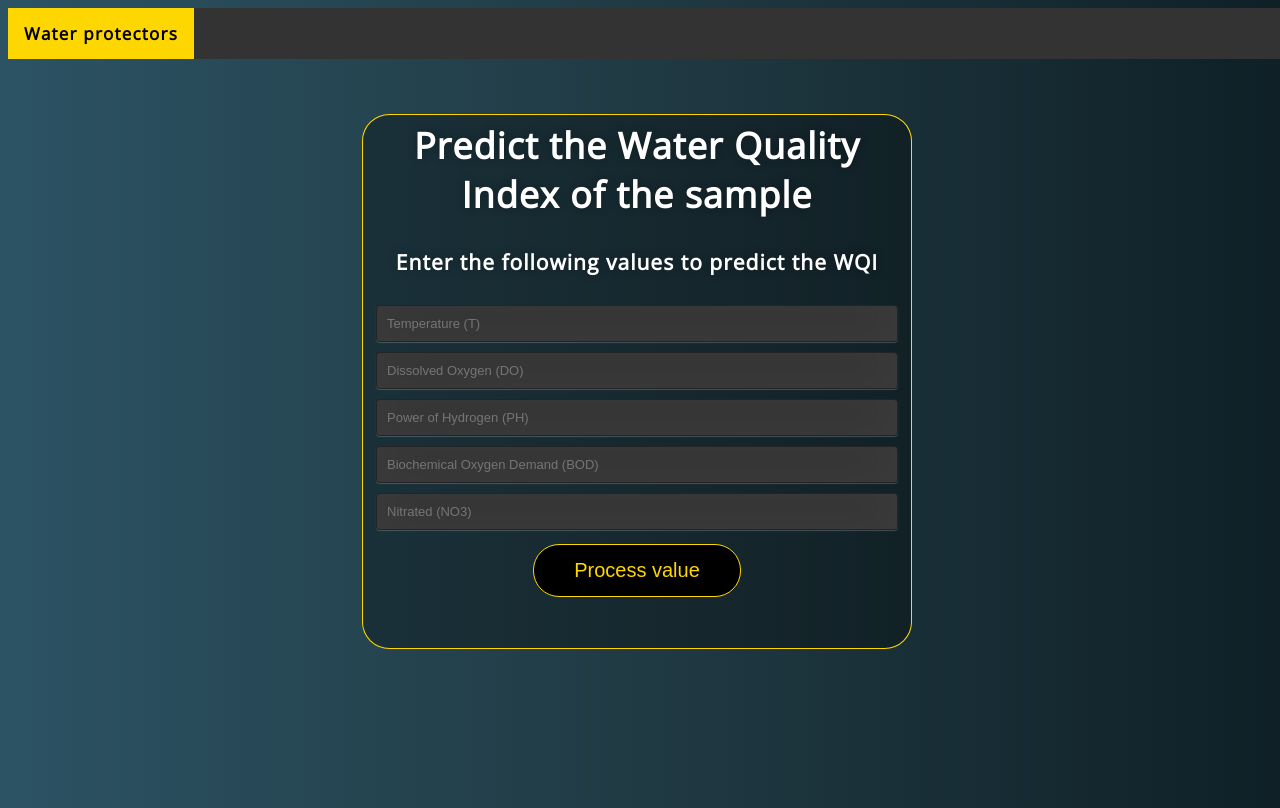
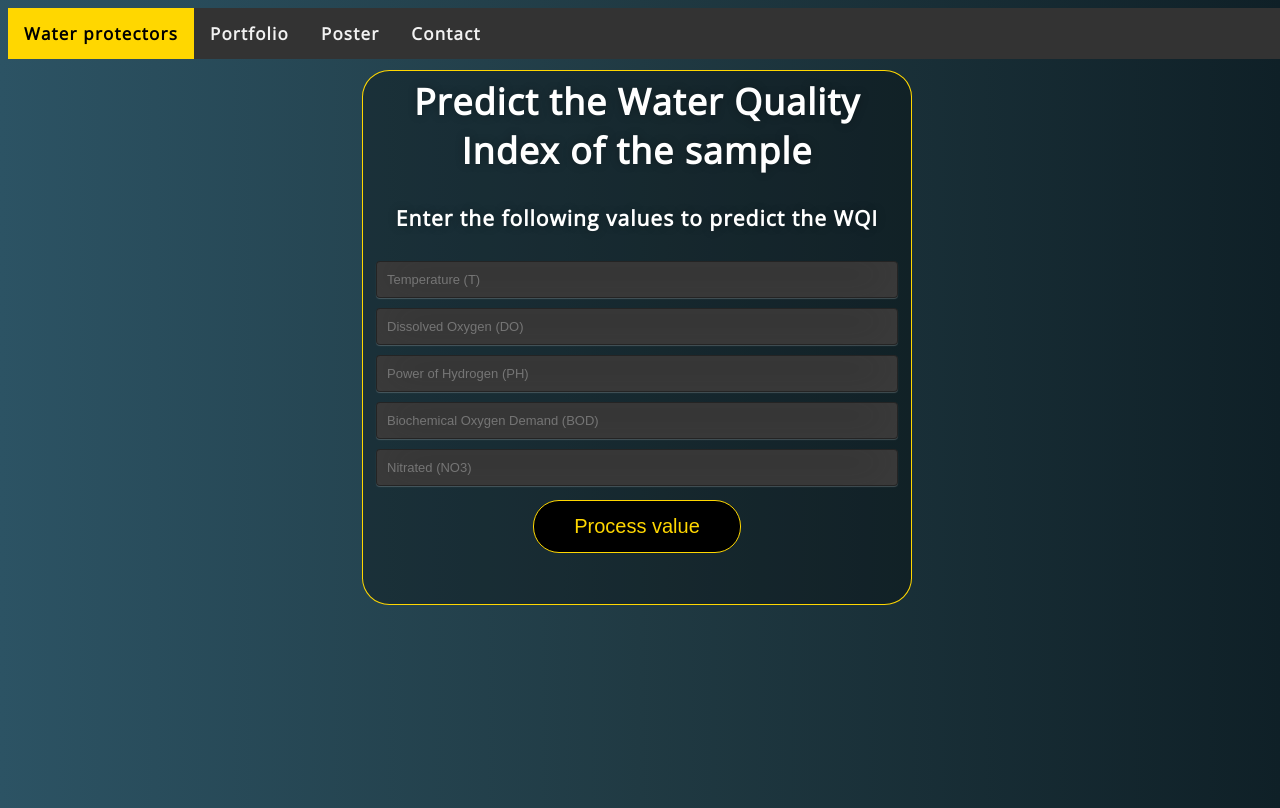
Before and after one commit to hazem555555/11235, a Flask app: page / in a window 1280 px wide. Run offline with Flask 2, Linux system fonts and the light colour scheme; parts of the project's set-up code (start-up, migrations or seed data) failed here and were passed over.

Commit message:
Update index.html

```diff
--- a/templates/index.html
+++ b/templates/index.html
@@ -8,8 +8,7 @@
     <link href='https://fonts.googleapis.com/css?family=Arimo' rel='stylesheet' type='text/css'>
     <link href='https://fonts.googleapis.com/css?family=Hind:300' rel='stylesheet' type='text/css'>
     <link href='https://fonts.googleapis.com/css?family=Open+Sans+Condensed:300' rel='stylesheet' type='text/css'>
-    <link rel="stylesheet" href="{{ url_for('static', filename='css/style.css') }}">
-
+    <link rel="stylesheet" href="../static/css/style.css">
 
 </head>
 
@@ -20,11 +19,14 @@
 
     <div class="topnav" id="myTopnav">
         <a href="#" class="active">Water protectors</a>
+        <a href="http://prediction.c1.biz/portfolio.html ">Portfolio</a>
+        <a href="http://prediction.c1.biz/poster.html">Poster</a>
+        <a href="http://prediction.c1.biz/contact.html">Contact</a>
     </div>
     <!--nav bar end-->
 
 
-    <div class="login">
+    <div class="login" style="top: 220px">
         <h1> Predict the Water Quality Index of the sample</h1>
         <h3 style="padding: 10px;"> Enter the following values to predict the WQI</h3>
         <form action="{{ url_for('predict')}}"method="post" style=" margin: auto;width: 100%;border: 3px solid rgba(0, 0, 0, 0);padding: 10px;">
```
